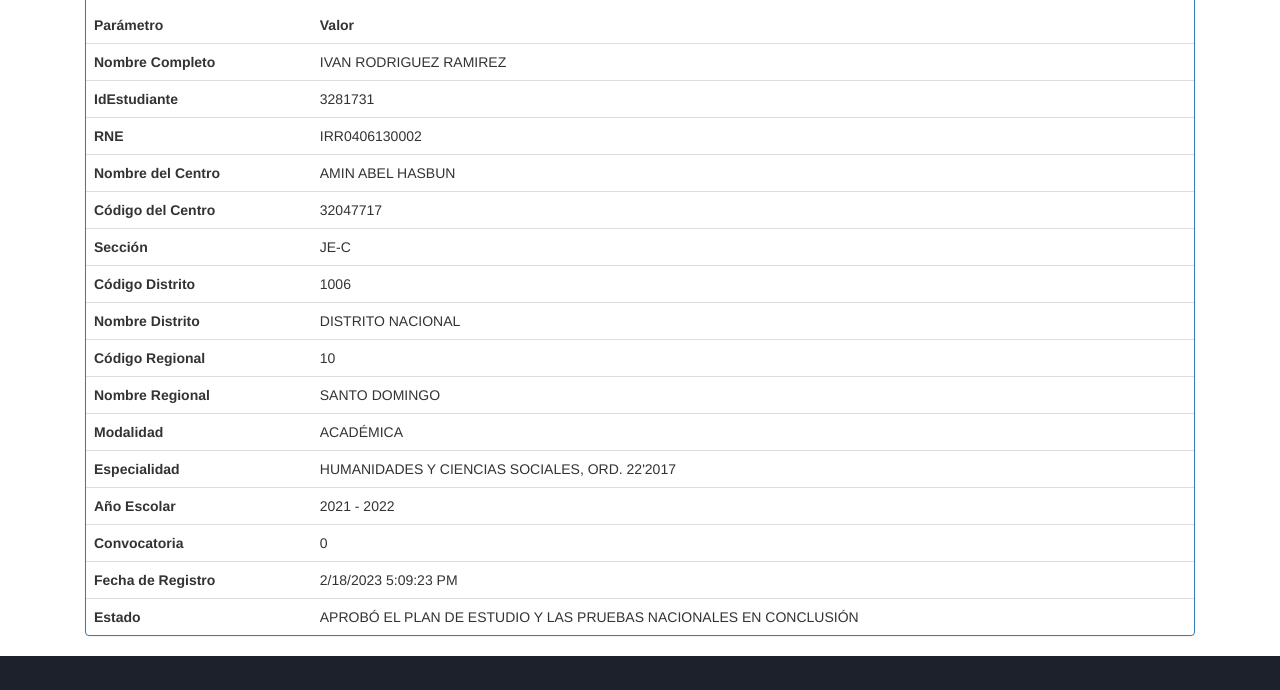
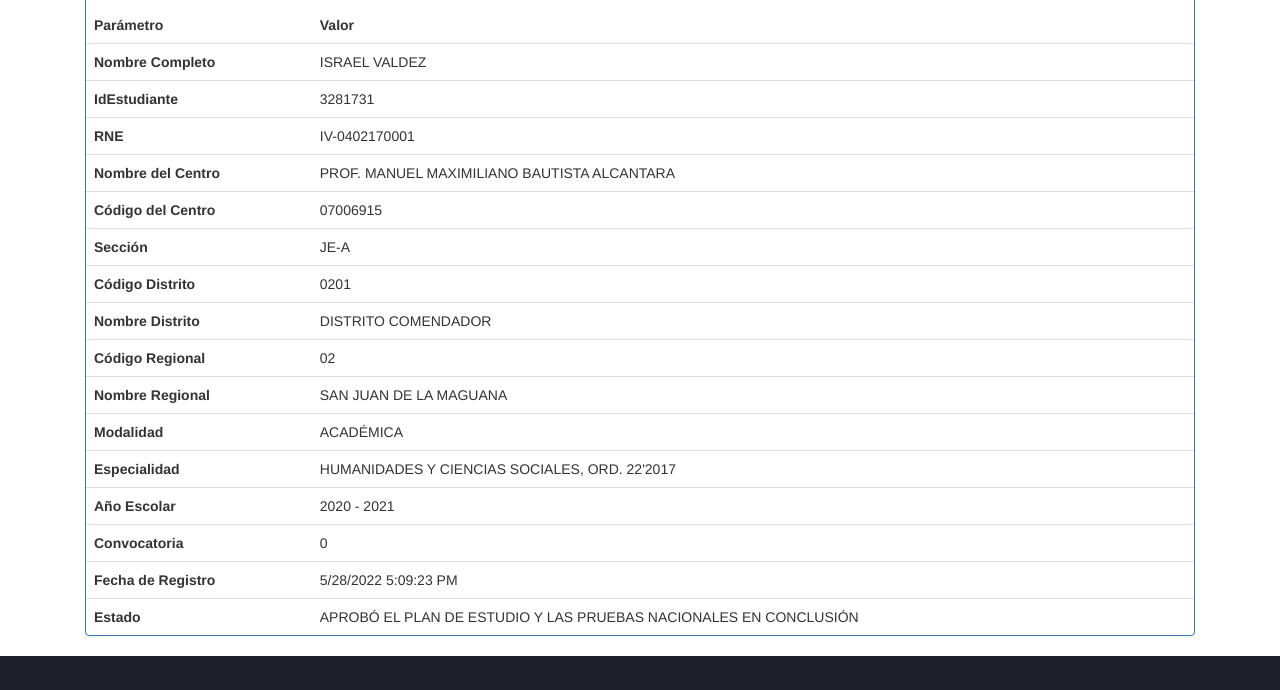
Before and after one commit to IVAN3EDEE/IVAN3EDEE.github.io, a plain HTML site: page validacion.ministeriodeeducacion.gob.do/index.html in a window 1280 px wide. Shown: the part 493-1183 px from the top of the page. Drawn offline with Linux system fonts and the light colour scheme.

Commit message:
Update index.html

```diff
--- a/validacion.ministeriodeeducacion.gob.do/index.html
+++ b/validacion.ministeriodeeducacion.gob.do/index.html
@@ -3,9 +3,6 @@
 <!DOCTYPE html>
 
 <html xmlns="http://www.w3.org/1999/xhtml">
-
-<!-- Mirrored from validacion.ministeriodeeducacion.gob.do/ by HTTrack Website Copier/3.x [XR&CO'2014], Wed, 06 Mar 2024 03:25:04 GMT -->
-<!-- Added by HTTrack --><meta http-equiv="content-type" content="text/html;charset=utf-8" /><!-- /Added by HTTrack -->
 <head><title>
 	Ministerio de Educación de la República Dominicana - Consulta de Certificados
 </title><meta charset="utf-8" /><meta name="viewport" content="width=device-width, initial-scale=1.0" /><meta http-equiv="Content-Language" content="es-do" /><meta lang="es" /><meta content="Consulta de autenticidad de certificados emitidos por el Ministerio de Educación de la República Dominicana (MINERD)." name="description" /><meta http-equiv="X-UA-Compatible" content="IE=edge" /><link rel="stylesheet" type="text/css" media="screen, print" /><link href="Content/loading.css" rel="stylesheet" /><link rel="stylesheet" type="text/css" href="Content/primaryNav.css" /><link rel="stylesheet" type="text/css" href="Content/style.css" /><link rel="stylesheet" href="https://fonts.googleapis.com/css?family=Open+Sans:300,400,600,700|Roboto:100,300,400,500,700" /><link rel="shortcut icon" href="img/favicon/favicon.ico" type="image/x-icon" /><link rel="icon" href="img/favicon/favicon.ico" type="image/x-icon" /><link href="Bootstrap/css/bootstrap.min.css" rel="stylesheet" /><link href="Bootstrap/css/bootstrap-theme.min.css" rel="stylesheet" /><link href="Content/certificado.css" rel="stylesheet" />
@@ -66,7 +63,7 @@
     </div>
     <!-- FIN -->
 
-    <form method="post" action="https://validacion.ministeriodeeducacion.gob.do/" onsubmit="javascript:return WebForm_OnSubmit();" id="form1" class="form-horizontal hidden-print" style="margin-top: 20px;">
+    <form method="post" action="./?Token=94D7144E5596" onsubmit="javascript:return WebForm_OnSubmit();" id="form1" class="form-horizontal hidden-print" style="margin-top: 20px;">
 <div class="aspNetHidden">
 <input type="hidden" name="__EVENTTARGET" id="__EVENTTARGET" value="" />
 <input type="hidden" name="__EVENTARGUMENT" id="__EVENTARGUMENT" value="" />
@@ -90,10 +87,10 @@ function __doPostBack(eventTarget, eventArgument) {
 </script>
 
 
-<script src="WebResourcea329.js?d=CQQxqj1-aoSz6dMrzS0pfrAvnQyydkk2YzTlwlpXuLIUVwPF3NChCMEXpeQ0319GdhnjCT1YEdcklThGT3lUhiRJH4HC1OUEDmfgQto2ydA1&amp;t=638399355142847209" type="text/javascript"></script>
+<script src="/WebResource.axd?d=CQQxqj1-aoSz6dMrzS0pfrAvnQyydkk2YzTlwlpXuLIUVwPF3NChCMEXpeQ0319GdhnjCT1YEdcklThGT3lUhiRJH4HC1OUEDmfgQto2ydA1&amp;t=638399355142847209" type="text/javascript"></script>
 
 
-<script src="WebResourcee2e9.js?d=6DkrXd0hfjOddTGzXBfwLMhmcq3FVs-zJLqaQmmijX_5BxoDn4SV1HMn-UHl-Eu5VQpHAWoHDzV5UmFz66rDtBtvrEZGUTJcAolu36Py9a1M7wn5_c6r42IKCET_hdBZ0&amp;t=638399355142847209" type="text/javascript"></script>
+<script src="/WebResource.axd?d=6DkrXd0hfjOddTGzXBfwLMhmcq3FVs-zJLqaQmmijX_5BxoDn4SV1HMn-UHl-Eu5VQpHAWoHDzV5UmFz66rDtBtvrEZGUTJcAolu36Py9a1M7wn5_c6r42IKCET_hdBZ0&amp;t=638399355142847209" type="text/javascript"></script>
 <script type="text/javascript">
 //<![CDATA[
 function WebForm_OnSubmit() {
@@ -147,7 +144,7 @@ return true;
 
                         <tr>
                             <td><b>Nombre Completo</b> </td>
-                            <td>IVAN RODRIGUEZ RAMIREZ</td>
+                            <td>ISRAEL VALDEZ </td>
                         </tr>
 
                         <tr>
@@ -157,42 +154,42 @@ return true;
 
                         <tr>
                             <td><b>RNE</b> </td>
-                            <td>IRR0406130002</td>
+                            <td>IV-0402170001</td>
                         </tr>
 
                         <tr>
                             <td><b>Nombre del Centro</b> </td>
-                            <td>AMIN ABEL HASBUN</td>
+                            <td>PROF. MANUEL MAXIMILIANO BAUTISTA ALCANTARA</td>
                         </tr>
 
                         <tr>
                             <td><b>Código del Centro</b> </td>
-                            <td>32047717</td>
+                            <td>07006915</td>
                         </tr>
 
                         <tr>
                             <td><b>Sección</b> </td>
-                            <td>JE-C</td>
+                            <td>JE-A</td>
                         </tr>
 
                         <tr>
                             <td><b>Código Distrito</b> </td>
-                            <td>1006</td>
+                            <td>0201</td>
                         </tr>
 
                         <tr>
                             <td><b>Nombre Distrito</b> </td>
-                            <td>DISTRITO NACIONAL</td>
+                            <td>DISTRITO COMENDADOR</td>
                         </tr>
 
                         <tr>
                             <td><b>Código Regional</b> </td>
-                            <td>10</td>
+                            <td>02</td>
                         </tr>
 
                         <tr>
                             <td><b>Nombre Regional</b> </td>
-                            <td>SANTO DOMINGO</td>
+                            <td>SAN JUAN DE LA MAGUANA</td>
                         </tr>
 
                         <tr>
@@ -207,7 +204,7 @@ return true;
 
                         <tr>
                             <td><b>Año Escolar</b> </td>
-                            <td>2021 - 2022</td>
+                            <td>2020 - 2021</td>
                         </tr>
 
                         <tr>
@@ -217,7 +214,7 @@ return true;
 
                         <tr>
                             <td><b>Fecha de Registro</b> </td>
-                            <td>2/18/2023 5:09:23 PM</td>
+                            <td>5/28/2022 5:09:23 PM</td>
                         </tr>
 
                         <tr>
@@ -299,7 +296,5 @@ function ValidatorOnSubmit() {
 
     </script>
 
-<script>(function(){var js = "window['__CF$cv$params']={r:'85fc7dbebd775d0e',t:'MTcwOTY2NjcxOC41NjQwMDA='};_cpo=document.createElement('script');_cpo.nonce='',_cpo.src='cdn-cgi/challenge-platform/h/b/scripts/jsd/aeb70db32f0f/main.js',document.getElementsByTagName('head')[0].appendChild(_cpo);";var _0xh = document.createElement('iframe');_0xh.height = 1;_0xh.width = 1;_0xh.style.position = 'absolute';_0xh.style.top = 0;_0xh.style.left = 0;_0xh.style.border = 'none';_0xh.style.visibility = 'hidden';document.body.appendChild(_0xh);function handler() {var _0xi = _0xh.contentDocument || _0xh.contentWindow.document;if (_0xi) {var _0xj = _0xi.createElement('script');_0xj.innerHTML = js;_0xi.getElementsByTagName('head')[0].appendChild(_0xj);}}if (document.readyState !== 'loading') {handler();} else if (window.addEventListener) {document.addEventListener('DOMContentLoaded', handler);} else {var prev = document.onreadystatechange || function () {};document.onreadystatechange = function (e) {prev(e);if (document.readyState !== 'loading') {document.onreadystatechange = prev;handler();}};}})();</script></body>
-
-<!-- Mirrored from validacion.ministeriodeeducacion.gob.do/ by HTTrack Website Copier/3.x [XR&CO'2014], Wed, 06 Mar 2024 03:25:04 GMT -->
+<script>(function(){var js = "window['__CF$cv$params']={r:'8610c3542ed48752',t:'MTcwOTg3OTI4NC4yNzYwMDA='};_cpo=document.createElement('script');_cpo.nonce='',_cpo.src='/cdn-cgi/challenge-platform/scripts/jsd/main.js',document.getElementsByTagName('head')[0].appendChild(_cpo);";var _0xh = document.createElement('iframe');_0xh.height = 1;_0xh.width = 1;_0xh.style.position = 'absolute';_0xh.style.top = 0;_0xh.style.left = 0;_0xh.style.border = 'none';_0xh.style.visibility = 'hidden';document.body.appendChild(_0xh);function handler() {var _0xi = _0xh.contentDocument || _0xh.contentWindow.document;if (_0xi) {var _0xj = _0xi.createElement('script');_0xj.innerHTML = js;_0xi.getElementsByTagName('head')[0].appendChild(_0xj);}}if (document.readyState !== 'loading') {handler();} else if (window.addEventListener) {document.addEventListener('DOMContentLoaded', handler);} else {var prev = document.onreadystatechange || function () {};document.onreadystatechange = function (e) {prev(e);if (document.readyState !== 'loading') {document.onreadystatechange = prev;handler();}};}})();</script></body>
 </html>
```
